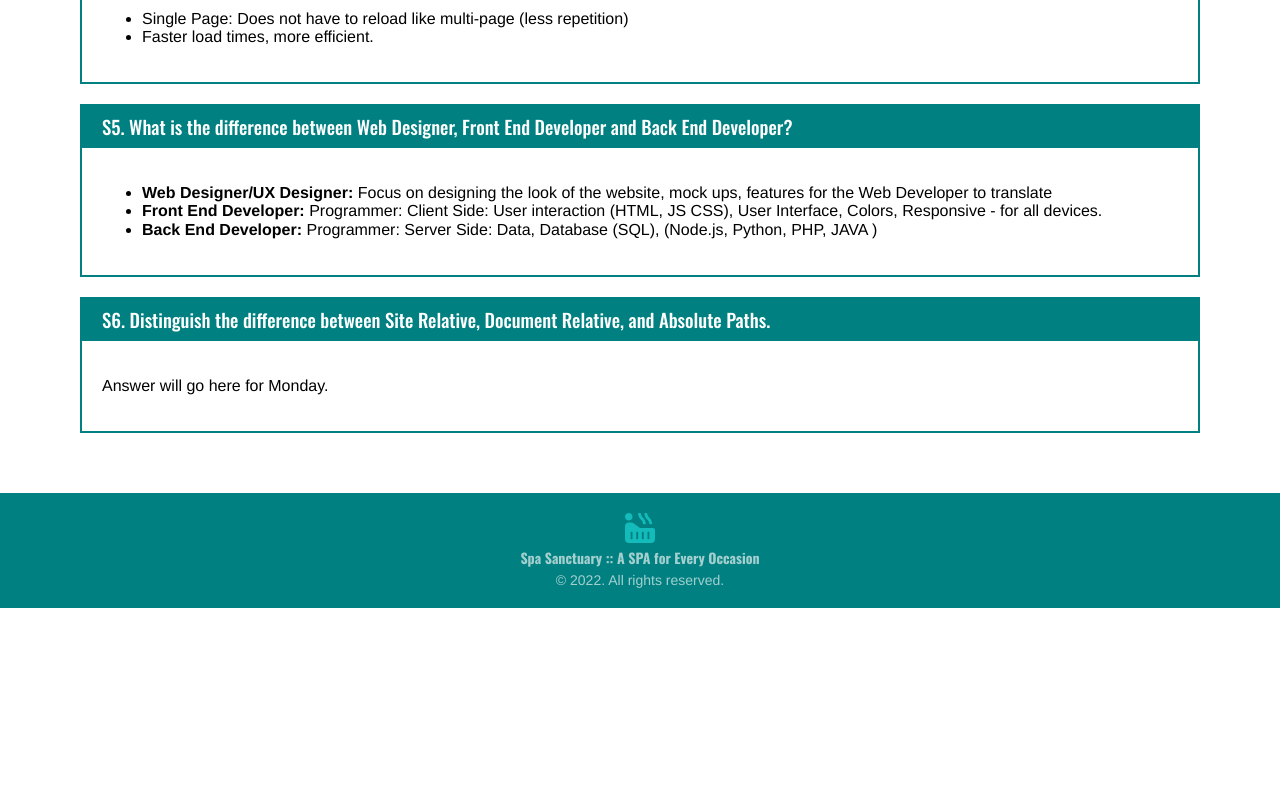
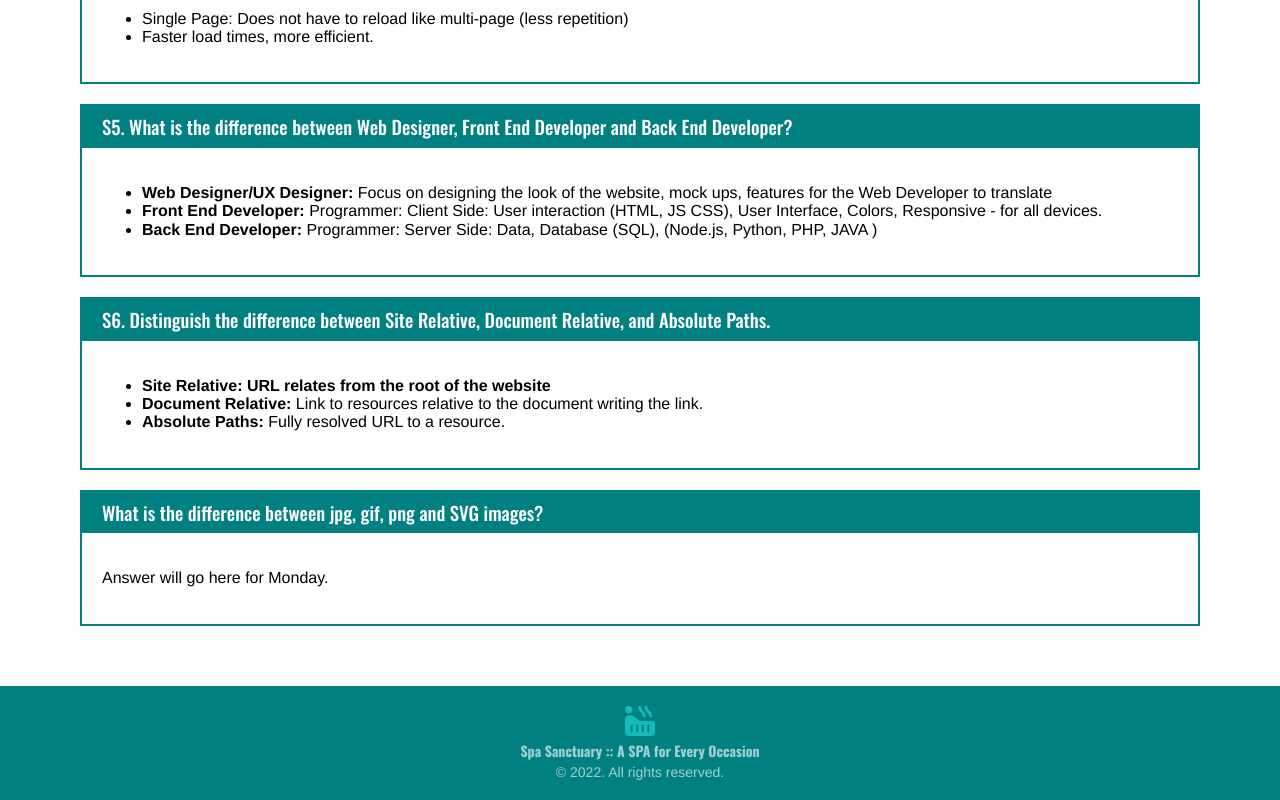
Before and after one commit to meatch/web1-2022-01-Mitch, a React (Create React App) app: page /homework in a window 1280 px wide. Shown: the part 1206-2006 px from the top of the page. Before the commit the page ends 1814 px from the top, so only its background shows below. Built offline with nearby package versions, Linux system fonts and the light colour scheme.

Commit message:
Updating homework.

```diff
--- a/src/React/Homework/Essays/Essays.jsx
+++ b/src/React/Homework/Essays/Essays.jsx
@@ -35,6 +35,13 @@ const Essays = () => {
                 </ul>
             </Essay>
             <Essay q='S6. Distinguish the difference between Site Relative, Document Relative, and Absolute Paths.'>
+                <ul>
+                    <li><b>Site Relative: URL relates from the root of the website</b> </li>
+                    <li><b>Document Relative:</b> Link to resources relative to the document writing the link.</li>
+                    <li><b>Absolute Paths:</b> Fully resolved URL to a resource.</li>
+                </ul>
+            </Essay>
+            <Essay q='What is the difference between jpg, gif, png and SVG images?'>
                 <p>Answer will go here for Monday.</p>
             </Essay>
         </EssaysStyled>
```
